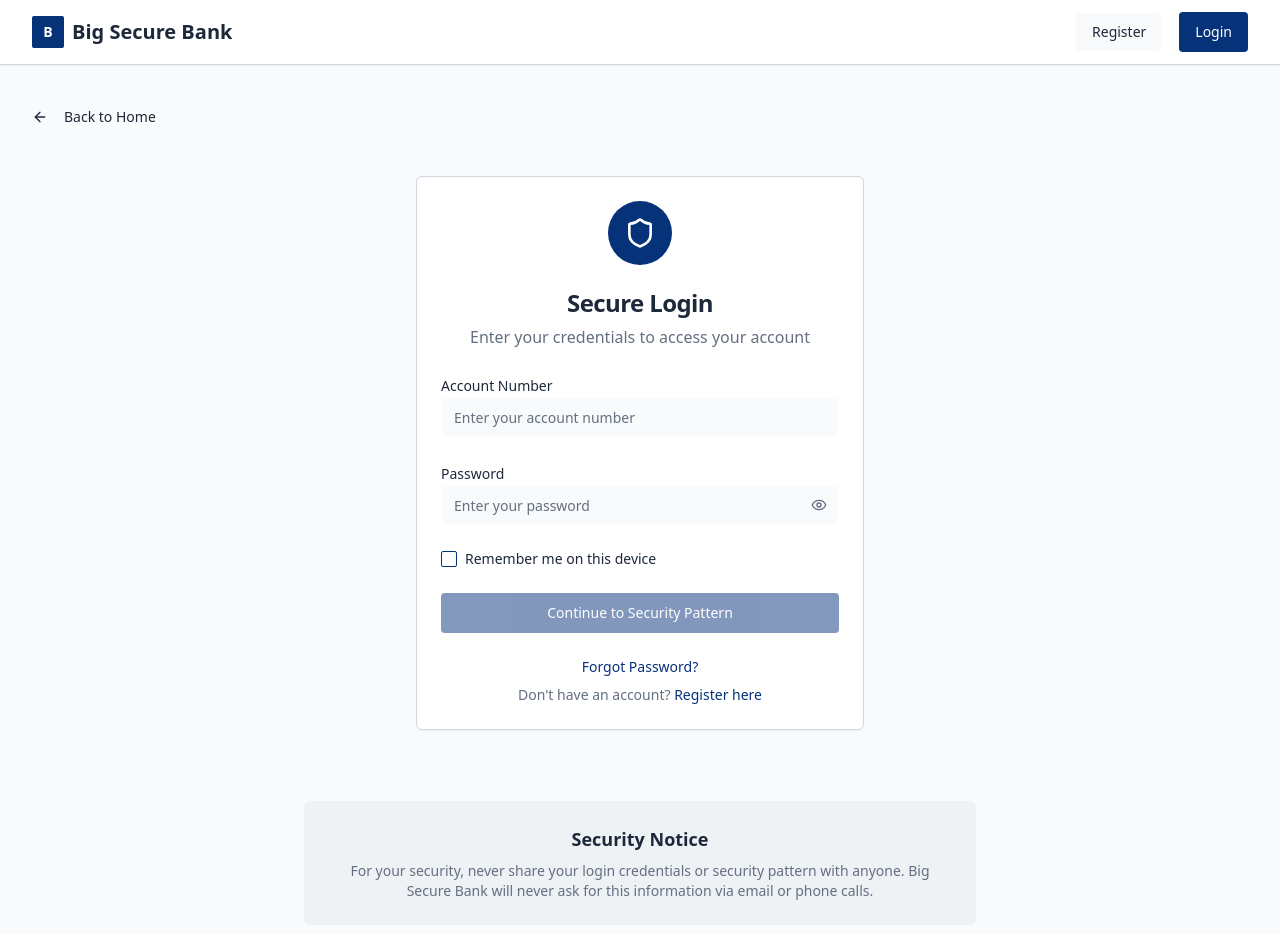
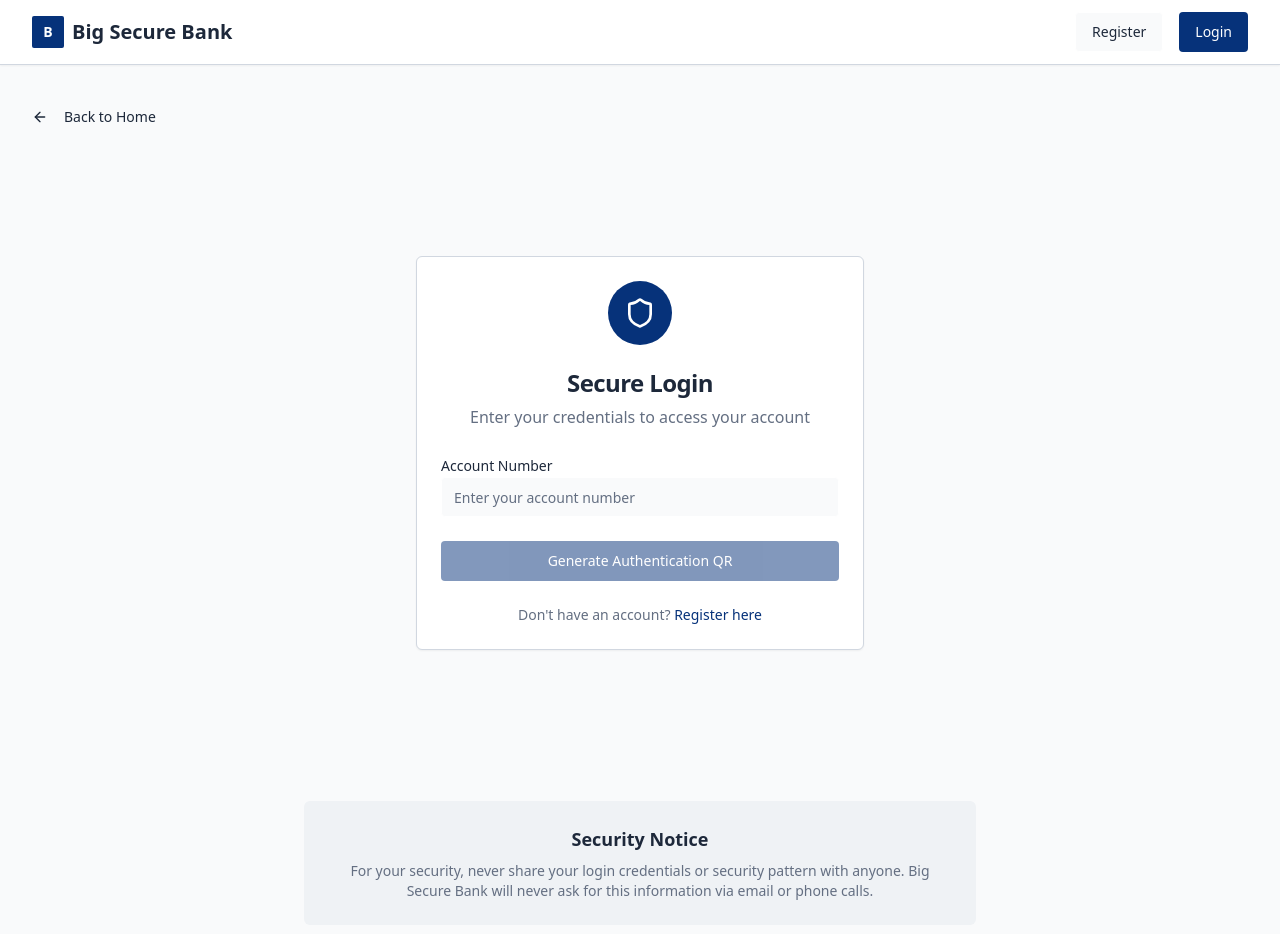
Before and after one commit to Throw-Away6291/secure-vault-frontend, a React (Vite) app: page /login in a window 1280 px wide. Shown: the top 934 px of the page. Built offline with nearby package versions, Linux system fonts and the light colour scheme.

Commit message:
Update login page
Remove password field, "remember me" checkbox, and "forgot password" link. Change button text to "Generate Authentication QR".

```diff
--- a/src/pages/Login.tsx
+++ b/src/pages/Login.tsx
@@ -15,8 +15,6 @@ const Login = () => {
   const [selectedPattern, setSelectedPattern] = useState<number[]>([]);
   const [formData, setFormData] = useState({
     accountNumber: '',
-    password: '',
-    rememberMe: false,
   });
 
   const handleInputChange = (field: string, value: any) => {
@@ -43,7 +41,7 @@ const Login = () => {
   const isStepValid = (stepNumber: number) => {
     switch (stepNumber) {
       case 1:
-        return formData.accountNumber && formData.password;
+        return formData.accountNumber;
       case 2:
         return selectedPattern.length === 5;
       default:
@@ -76,56 +74,16 @@ const Login = () => {
                 />
               </div>
 
-              <div>
-                <Label htmlFor="password">Password</Label>
-                <div className="relative">
-                  <Input
-                    id="password"
-                    type={showPassword ? 'text' : 'password'}
-                    value={formData.password}
-                    onChange={(e) => handleInputChange('password', e.target.value)}
-                    placeholder="Enter your password"
-                    className="pr-10"
-                  />
-                  <Button
-                    type="button"
-                    variant="ghost"
-                    size="sm"
-                    className="absolute right-0 top-0 h-full px-3 hover:bg-transparent"
-                    onClick={() => setShowPassword(!showPassword)}
-                  >
-                    {showPassword ? (
-                      <EyeOff className="w-4 h-4 text-muted-foreground" />
-                    ) : (
-                      <Eye className="w-4 h-4 text-muted-foreground" />
-                    )}
-                  </Button>
-                </div>
-              </div>
-
-              <div className="flex items-center space-x-2">
-                <Checkbox
-                  id="rememberMe"
-                  checked={formData.rememberMe}
-                  onCheckedChange={(checked) => handleInputChange('rememberMe', checked)}
-                />
-                <Label htmlFor="rememberMe" className="text-sm">
-                  Remember me on this device
-                </Label>
-              </div>
 
               <Button
                 className="w-full"
                 onClick={() => setStep(2)}
                 disabled={!isStepValid(1)}
               >
-                Continue to Security Pattern
+                Generate Authentication QR
               </Button>
 
-              <div className="text-center space-y-2">
-                <Link to="#" className="text-sm text-primary hover:underline block">
-                  Forgot Password?
-                </Link>
+              <div className="text-center">
                 <div className="text-sm text-muted-foreground">
                   Don't have an account?{' '}
                   <Link to="/register" className="text-primary hover:underline">
```
